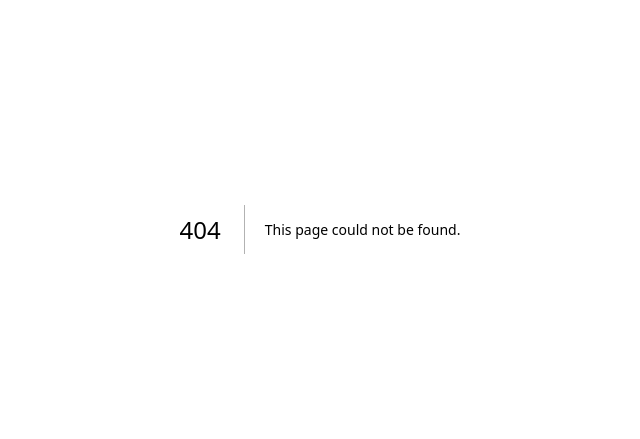
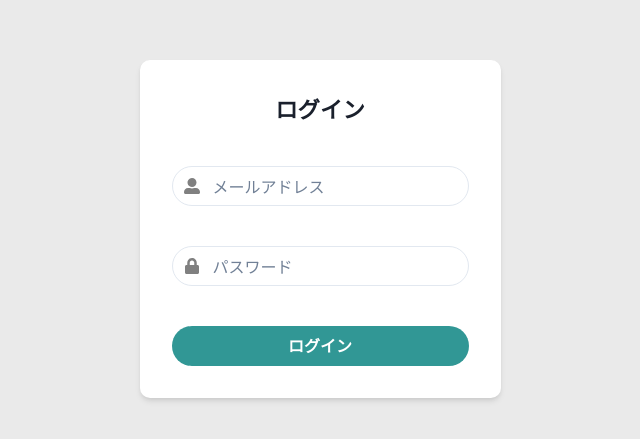
Before and after one commit to Mitsuki0619/postfolio, a Next.js app: page /login in a window 1280 px wide. Before the commit this address had no page. Shown: the part 171-610 px from the top of the page, without its empty margins (320-960 px from the left). Built offline with nearby package versions, Linux system fonts and the light colour scheme.

Commit message:
style: 【フロント】ログインページの静的作成 #8

```diff
--- /dev/null
+++ b/src/pages/login.tsx
@@ -0,0 +1,64 @@
+import {
+  Button,
+  Flex,
+  FormControl,
+  Input,
+  InputGroup,
+  InputLeftElement,
+  Stack,
+  Text,
+} from "@chakra-ui/react";
+import { FaUserAlt, FaLock } from "react-icons/fa";
+
+export default function login() {
+  return (
+    <Flex
+      h={"100vh"}
+      w={"100vw"}
+      justify={"center"}
+      alignItems={"center"}
+      bg={{ sm: "white", md: "#eaeaea" }}
+    >
+      <form>
+        <Stack
+          spacing={10}
+          p={{ base: "1rem", md: "2rem" }}
+          bg={"white"}
+          boxShadow={{ sm: "none", md: "md" }}
+          rounded={"10px"}
+        >
+          <Text fontSize={"1.4rem"} fontWeight={"bold"} textAlign={"center"}>
+            ログイン
+          </Text>
+
+          {/*eslint-disable*/}
+          <FormControl>
+            <InputGroup>
+              <InputLeftElement children={<FaUserAlt color="gray" />} />
+              <Input
+                type="email"
+                placeholder="メールアドレス"
+                rounded={"full"}
+              />
+            </InputGroup>
+          </FormControl>
+          <FormControl>
+            <InputGroup>
+              <InputLeftElement children={<FaLock color="gray" />} />
+              <Input
+                type="password"
+                placeholder="パスワード"
+                rounded={"full"}
+              />
+            </InputGroup>
+          </FormControl>
+          {/*eslint-disable*/}
+
+          <Button colorScheme={"teal"} rounded={"full"}>
+            ログイン
+          </Button>
+        </Stack>
+      </form>
+    </Flex>
+  );
+}
```
